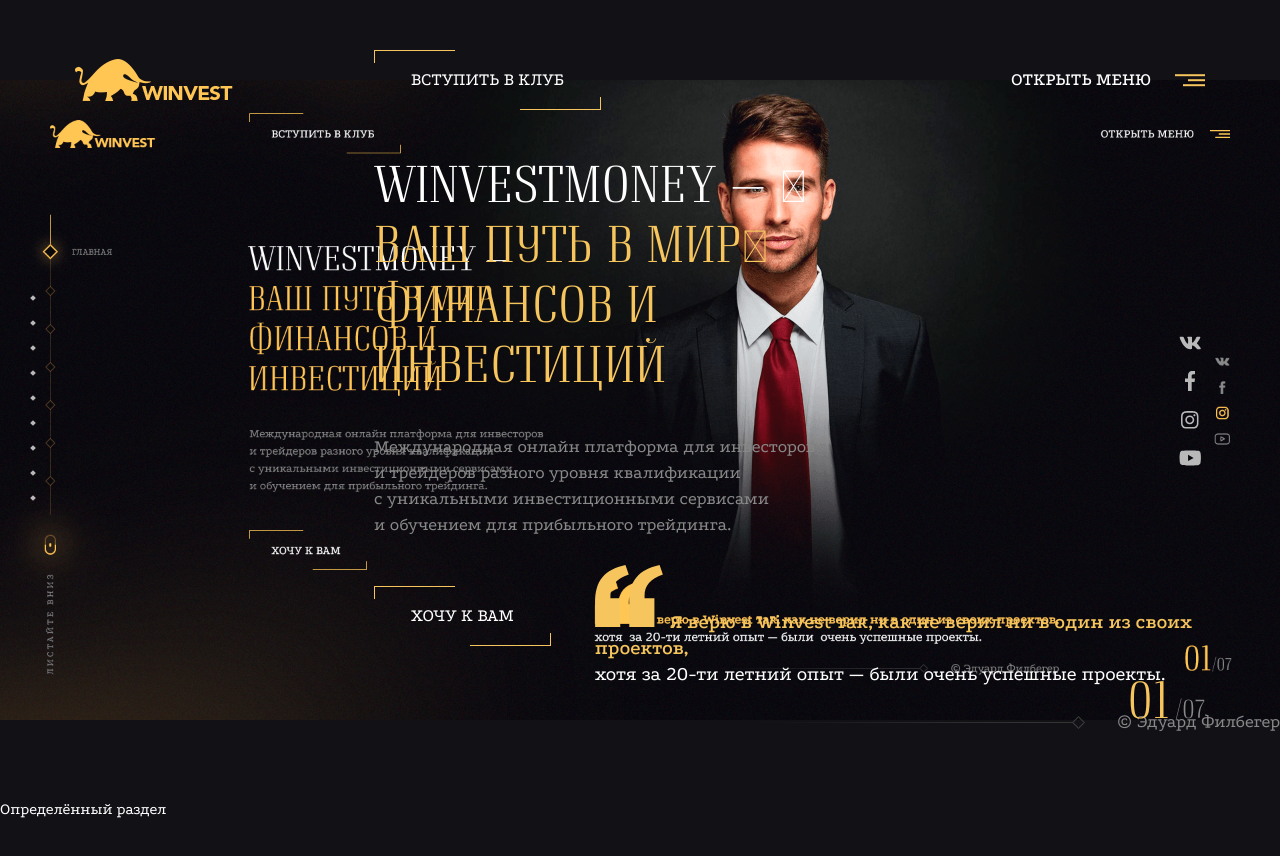
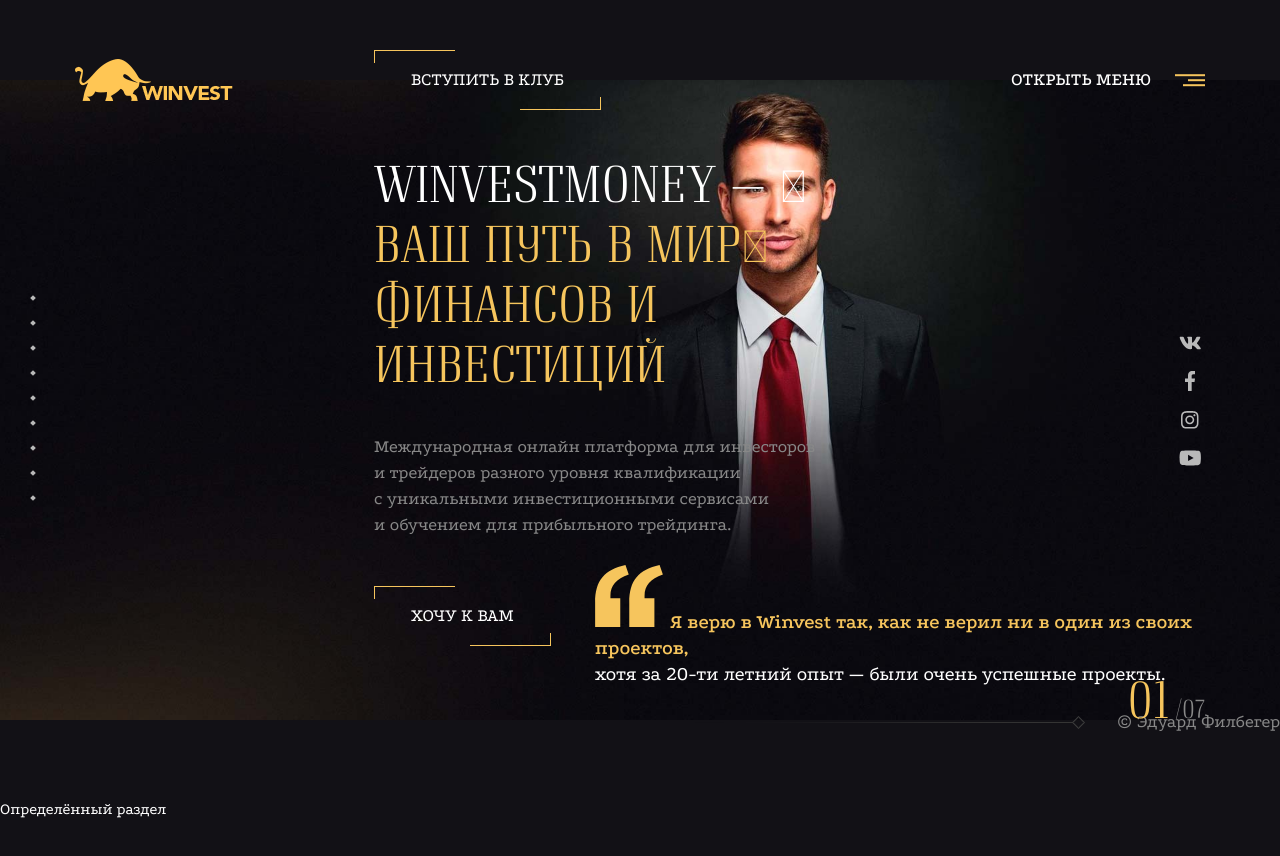
Before and after one commit to Staremang/winvest, a plain HTML site: page index.html in a window 1280 px wide. Shown: the top 856 px of the page. Drawn offline with Linux system fonts and the light colour scheme.

Commit message:
DevMod off

```diff
--- a/scss/main.scss
+++ b/scss/main.scss
@@ -5,7 +5,6 @@
  * Licensed under MIT (https://github.com/twbs/bootstrap/blob/master/LICENSE)
  * Forked from Normalize.css, licensed MIT (https://github.com/necolas/normalize.css/blob/master/LICENSE.md)
  */
-
 
 @mixin button-reset {
   border: 0;
@@ -16,18 +15,16 @@
   cursor: pointer;
 }
 
+$dev-mode: false;
 
-$dev-mode:          true;
+$font-family-base: 'Podkova', sans-sarif;
+$font-family-neumann: 'Neumann', sans-sarif;
+$font-size-base: 1rem;
+$font-url: '../fonts/';
+$line-height-base: 1.2;
 
-$font-family-base:  'Podkova', sans-sarif;
-$font-family-neumann:  'Neumann', sans-sarif;
-$font-size-base:    1rem;
-$font-url:          '../fonts/';
-$line-height-base:            1.2;
-
-
-$body-bg:            #121116;
-$body-color:         white;
+$body-bg: #121116;
+$body-color: white;
 
 @import 'functions';
 @import 'variables';
@@ -36,10 +33,5 @@
 
 @import 'lib/fullpage.scss';
 
-
-
-
-
-
 @import 'fonts';
 @import 'global';
```
Also changed, not shown: css/main.min.css, 1 other file.
